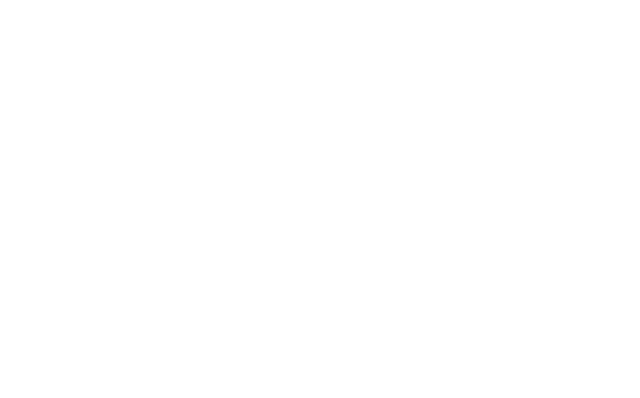
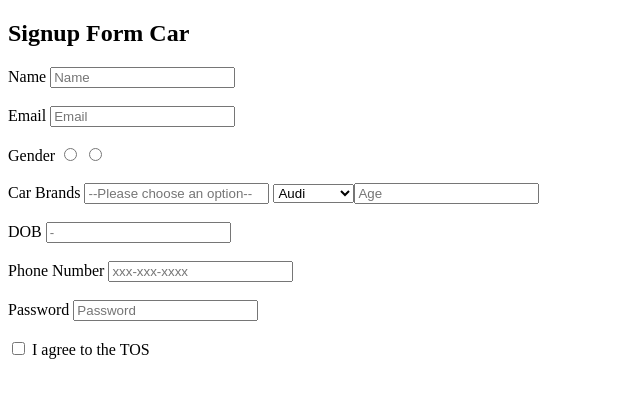
Before and after one commit to acciojob/signup-form-car-Tarun-Bavra, a website: page main.html in a window 1280 px wide. Shown: the whole page, without its empty margins (0-640 px from the left). Drawn offline with Linux system fonts and the light colour scheme.

Commit message:
created a submission

```diff
--- a/main.html
+++ b/main.html
@@ -8,6 +8,45 @@
 
 <body>
 	<!-- the entire body must be written by student -->
+	<h2>Signup Form Car</h2>
+  <form >
+       <label for="name" >Name</label>
+	  <input type="Text" id="name" placeholder="Name" required><br><br>
+
+       <label for="email" >Email</label>
+	  <input type="Email" id="email" placeholder="Email" required><br><br>
+
+       <label for="gender_m" >Gender</label>
+	   <input type="Radio" id="gender_m" required>
+	   <input type="Radio" id="gender_f" required ><br><br>
+
+	  <label for="cars" >Car Brands</label>
+	  <input type="Select" id="cars" placeholder="--Please choose an option--" required>
+	  <select id="cars" name="cars">
+      <option value="volvo">Audi</option>
+      <option value="volvo">BMW</option>
+      <option value="volvo">Mercedes</option>
+
+       <label for="age" >Age</label>
+	  <input type="Number" id="age" placeholder="Age" required><br><br>
+
+       <label for="dob" >DOB</label>
+	  <input type="Text" id="dob" placeholder="-" required><br><br>
+
+       <label for="tel" >Phone Number</label>
+	  <input type="Tel" id="tel" placeholder="xxx-xxx-xxxx" ><br><br>
+
+       <label for="password" >Password</label>
+	   <input type="Password" id="password" placeholder="Password" required><br><br>
+
+		<input type="Checkbox" id="tos" placeholder="-" required>
+	    <label for="tos">I agree to the TOS</label>
+
+
+  </form>
+
+
+
     <script type="text/javascript" src="./script.js">
 </script>
 
```
